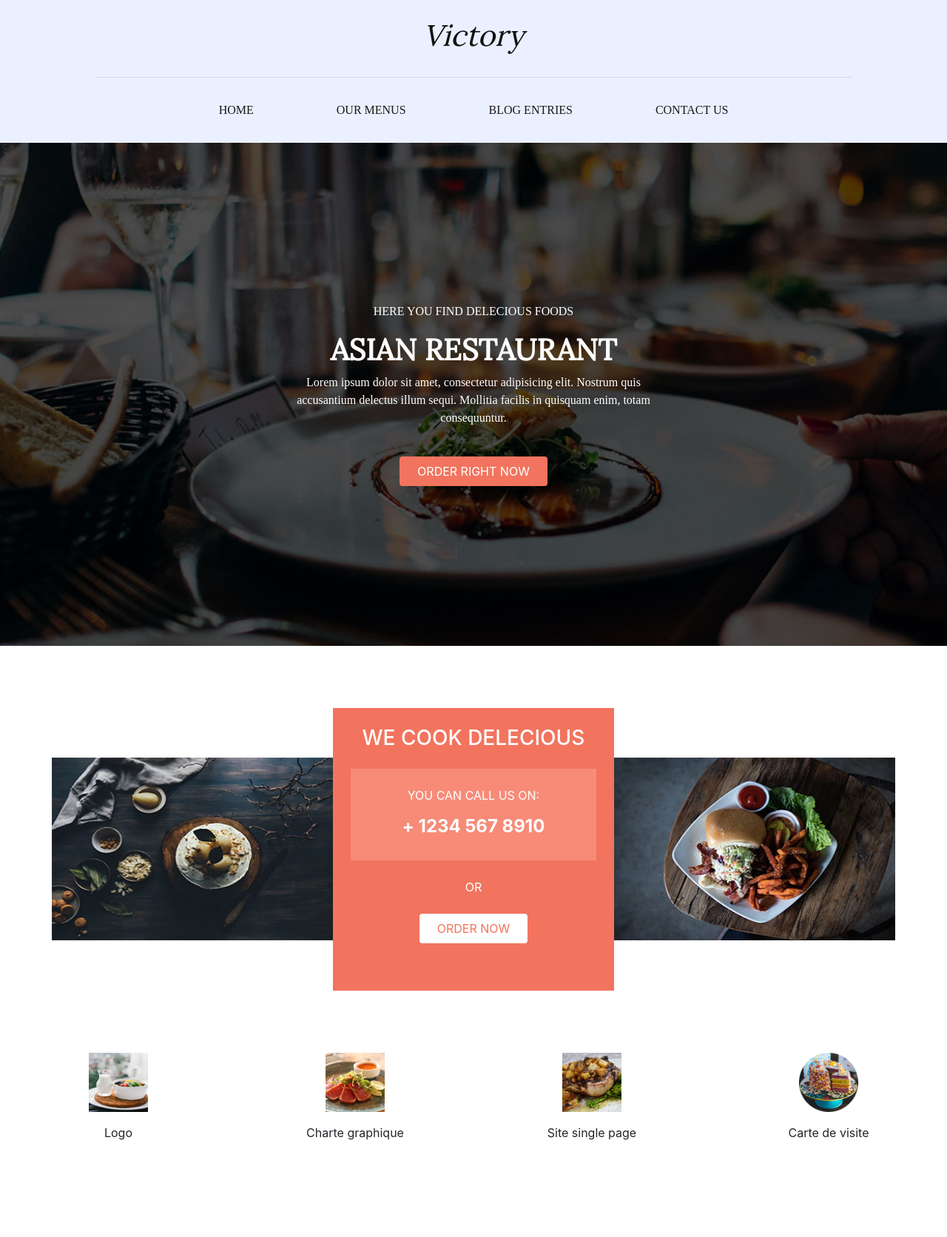
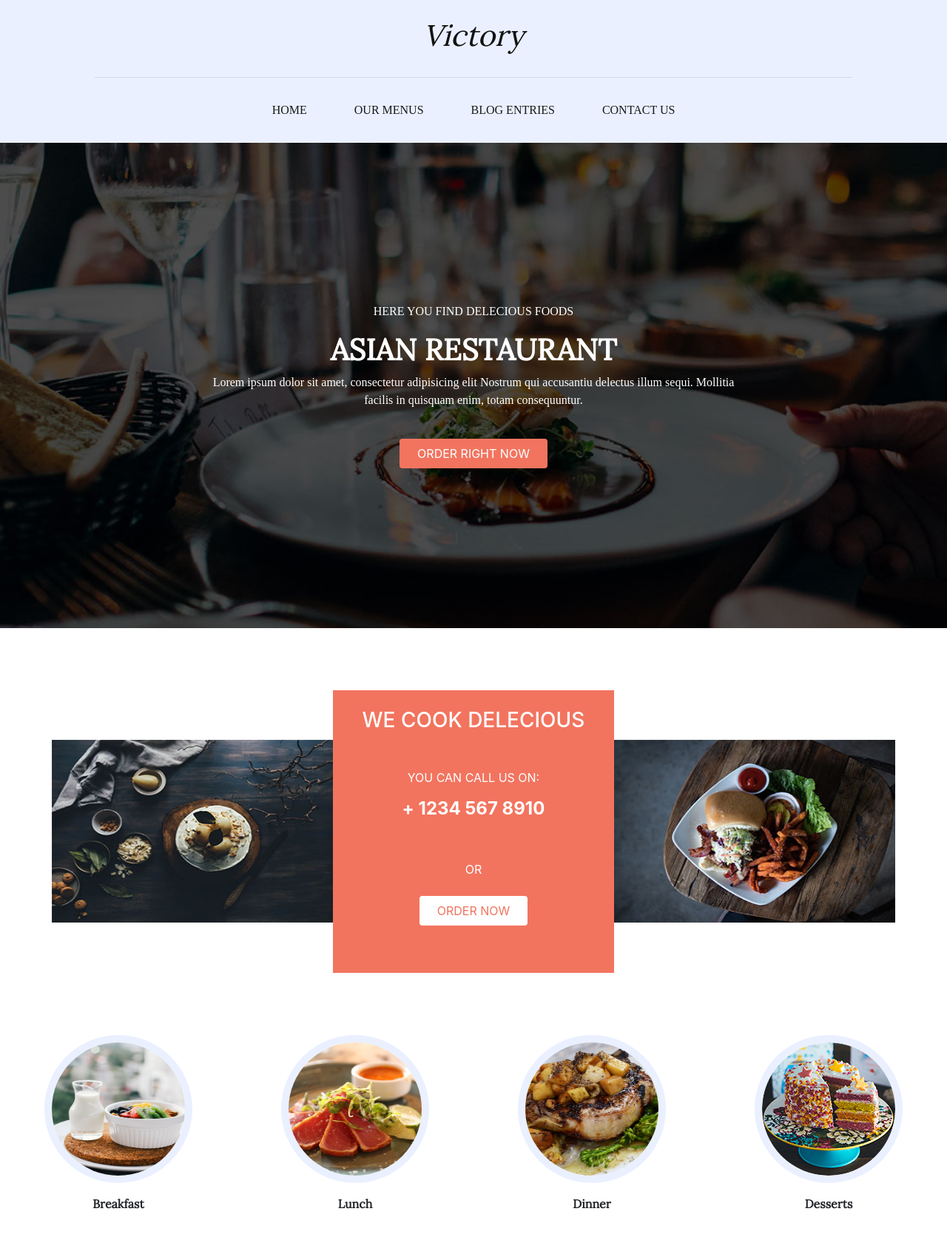
Before and after one commit to AlexisVS/alexis-loic_victory, a website: page index.html in a window 1280 px wide. Shown: the whole page at 74% size. Before the commit the page ends 1559 px from the top, so only its background shows below. Drawn offline with nearby package versions, Linux system fonts and the light colour scheme; a web font is replaced by a local one.

Commit message:
fin footer card

```diff
--- a/index.html
+++ b/index.html
@@ -19,22 +19,23 @@
         <hr width="80%">
 
         <!-- NAVBAR -->
-        <nav class="navbar navbar-expand-lg justify-content-center navbar-light pb-4">
-            <button class="navbar-toggler border-0" type="button" data-toggle="collapse" data-target="#navbarNavAltMarkup"
-                aria-controls="navbarNavAltMarkup" aria-expanded="false" aria-label="Toggle navigation">
+        <nav class="navbar navbar-expand-md justify-content-center navbar-light pb-4">
+            <button class="navbar-toggler border-0" type="button" data-toggle="collapse"
+                data-target="#navbarNavAltMarkup" aria-controls="navbarNavAltMarkup" aria-expanded="false"
+                aria-label="Toggle navigation">
                 <span class="navbar-toggler-icon"></span>
             </button>
 
             <!-- MENU-->
             <div class="collapse navbar-collapse text-center justify-content-center" id="navbarNavAltMarkup">
                 <div class="navbar-nav _font-ubuntu">
-                    <a class="nav-link active mx-5" href="./index.html">HOME</a>
+                    <a class="nav-link active mx-4" href="./index.html">HOME</a>
 
-                    <a class="nav-link active mx-5" href="#">OUR MENUS</a>
+                    <a class="nav-link active mx-4" href="#">OUR MENUS</a>
 
-                    <a class="nav-link active mx-5" href="#">BLOG ENTRIES</a>
+                    <a class="nav-link active mx-4" href="#">BLOG ENTRIES</a>
 
-                    <a class="nav-link active mx-5" href="#">CONTACT US</a>
+                    <a class="nav-link active mx-4" href="#">CONTACT US</a>
                 </div>
             </div>
         </nav>
@@ -44,14 +45,14 @@
     <section>
         <!-- BANNER HEADER -->
         <div class="bg-header py-10">
-            <div class="text-center text-white mx-auto py-10" style="width: 40%;">
+            <div class="card bg-transparent border-0">
+                <div class="card-body text-center text-white w-60 mx-auto py-10">
                     <p class="_font-ubuntu">HERE YOU FIND DELECIOUS FOODS</p>
                     <h1 class="font-weight-bold _font-lora">ASIAN RESTAURANT</h1>
-                <p class="_font-ubuntu">Lorem ipsum dolor sit amet, consectetur adipisicing elit. Nostrum quis
-                    accusantium
-                    delectus illum sequi. Mollitia facilis in quisquam enim, totam consequuntur.</p>
+                    <p class="_font-ubuntu d-none d-sm-block">Lorem ipsum dolor sit amet, consectetur adipisicing elit Nostrum qui accusantiu delectus illum sequi. Mollitia facilis in quisquam enim, totam consequuntur.</p>
 
                     <button class="rounded border-0 text-white _bg-orange mt-4 px-4 py-2">ORDER RIGHT NOW</button>
+                </div>
             </div>
         </div>
 
@@ -86,25 +87,29 @@
         </div>
 
         <!-- FOOTER CARD-IMAGE -->
-        <div class="row text-center m-0">
-            <div class="col-6 col-md-3">
-                <img id="footer-card" class="mb-3" src="./public/img/breakfast_menu.jpg" width="80" height="80" alt="Logo">
-                <p class="">Logo</p>
+        <div class="row text-center m-0 mx-auto">
+            <div class="col-12 col-sm-6 col-lg-3 mb-4 px-0">
+                <img id="img-circle" class="mb-3" src="./public/img/breakfast_menu.jpg" width="200" height="200"
+                    alt="Logo">
+                <p class="_font-lora font-weight-bold">Breakfast</p>
             </div>
 
-            <div class="col-6 col-md-3 border-2 rounded">
-                <img class="mb-3" src="./public/img/lunch_menu.jpg" width="80" height="80" alt="Logo">
-                <p class="">Charte graphique</p>
+            <div class="col-12 col-sm-6 col-lg-3 mb-4 px-0">
+                <img id="img-circle" class="mb-3" src="./public/img/lunch_menu.jpg" width="200" height="200" alt="Logo">
+                <p class="_font-lora font-weight-bold">Lunch</p>
             </div>
 
-            <div class="col-6 col-md-3 border-2 rounded">
-                <img class="mb-3" src="./public/img/dinner_menu.jpg" width="80" height="80" alt="Logo">
-                <p class="">Site single page</p>
+            <div class="col-12 col-sm-6 col-lg-3 mb-4 px-0">
+                <img id="img-circle" class="mb-3" src="./public/img/dinner_menu.jpg" width="200" height="200"
+                    alt="Logo">
+                <p class="_font-lora font-weight-bold">Dinner</p>
             </div>
 
-            <div class="col-6 col-md-3 border-2 rounded">
-                <img class="mb-3" src="./public/img/cook_dessert.png" width="80" height="80" alt="Logo">
-                <p class="">Carte de visite</p>
+
+            <div class="col-12 col-sm-6 col-lg-3 mb-4 px-0">
+                <img id="img-circle" class="mb-3" src="./public/img/cook_dessert.png" width="200" height="200"
+                    alt="Logo">
+                <p class="_font-lora font-weight-bold">Desserts</p>
             </div>
         </div>
     </section>
--- a/src/sass/modules/_section-index.sass
+++ b/src/sass/modules/_section-index.sass
@@ -4,6 +4,7 @@ section
         background-size: cover
         background-position: center
 
-    .row-card
-        .bg-orange-dif
-            background-color: #f78b78
+// IMAGE ROND
+#img-circle
+    border: solid 10px $color-header
+    border-radius: 100%
```
Also changed, not shown: package.json (+18 -372 lines), public/css/app.css, 1 other file. Lines whose indentation alone changed are shown as unchanged.
